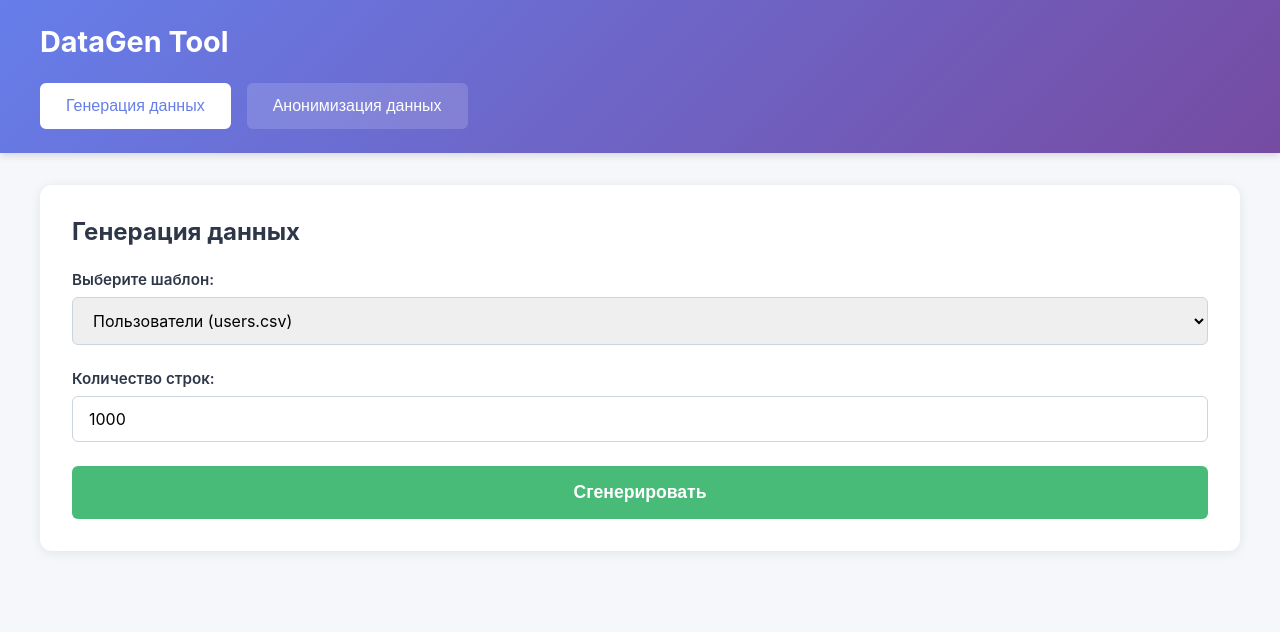
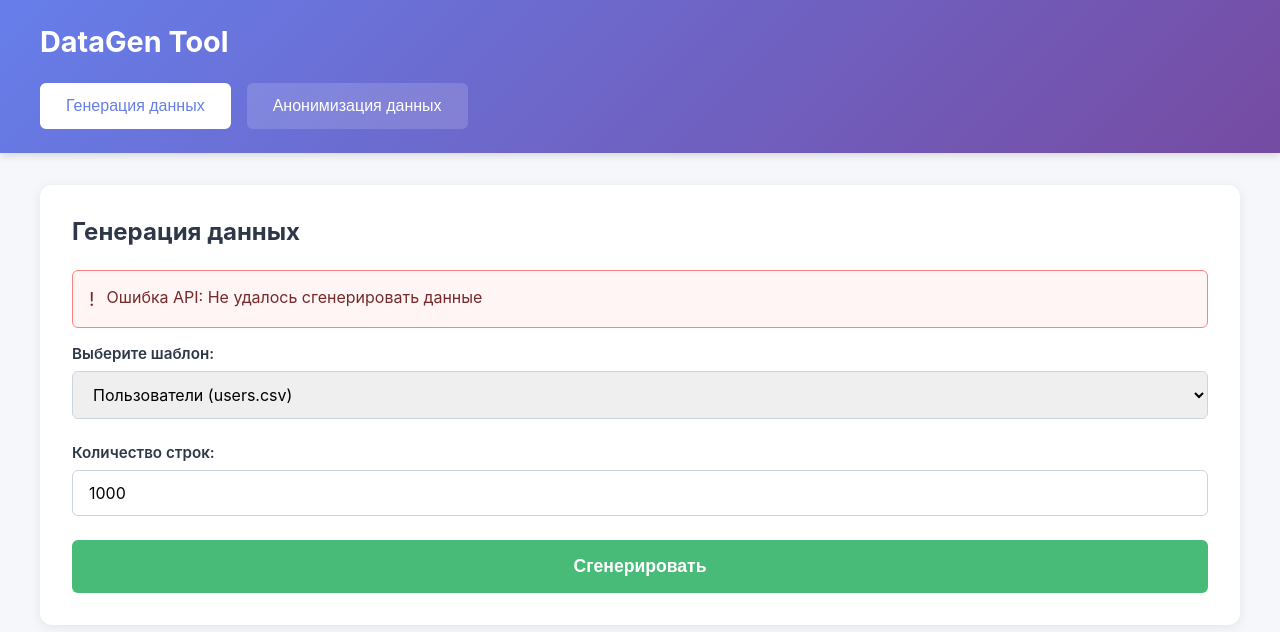
Before and after one commit to TwoToTango123/IKAI-synthetic-data-generation-and-anonymization, a React (Vite) app in the folder frontend/: page / in a window 1280 px wide. Both pictures are taken after a click on the button "Сгенерировать". Shown: the top 632 px of the page. Built offline with nearby package versions, Linux system fonts and the light colour scheme; no server answers.

Commit message:
IKAI-27: Add basic API error handling UI

```diff
--- a/frontend/src/pages/Anonymize.jsx
+++ b/frontend/src/pages/Anonymize.jsx
@@ -5,14 +5,20 @@ import { anonymizeData } from '../services/api'
 function Anonymize() {
   const [file, setFile] = useState(null)
   const [loading, setLoading] = useState(false)
+  const [error, setError] = useState('')
 
   const handleFileUpload = (uploadedFile) => {
     setFile(uploadedFile)
+    setError('')
   }
 
   const handleAnonymize = async () => {
-    if (!file) return
+    if (!file) {
+      setError('Пожалуйста, загрузите CSV файл')
+      return
+    }
 
+    setError('')
     setLoading(true)
     try {
       const formData = new FormData()
@@ -28,7 +34,8 @@ function Anonymize() {
       window.URL.revokeObjectURL(url)
       document.body.removeChild(link)
     } catch (err) {
-      console.error('Anonymize API error:', err)
+      const message = err?.message || 'Не удалось обработать файл'
+      setError(`Ошибка API: ${message}`)
     } finally {
       setLoading(false)
     }
@@ -37,6 +44,13 @@ function Anonymize() {
   return (
     <div className="container">
       <h1 className="section-title">Анонимизация данных</h1>
+
+      {error && (
+        <div className="alert alert-error">
+          <span className="alert-icon">!</span>
+          <div>{error}</div>
+        </div>
+      )}
 
       {!file && <FileUpload onFileUpload={handleFileUpload} />}
 
--- a/frontend/src/pages/Generate.jsx
+++ b/frontend/src/pages/Generate.jsx
@@ -5,8 +5,10 @@ function Generate() {
   const [template, setTemplate] = useState('users')
   const [rows, setRows] = useState(1000)
   const [loading, setLoading] = useState(false)
+  const [error, setError] = useState('')
 
   const handleGenerateClick = async () => {
+    setError('')
     setLoading(true)
     try {
       const payload = {
@@ -23,7 +25,8 @@ function Generate() {
       window.URL.revokeObjectURL(url)
       document.body.removeChild(link)
     } catch (err) {
-      console.error('Generate API error:', err)
+      const message = err?.message || 'Не удалось сгенерировать данные'
+      setError(`Ошибка API: ${message}`)
     } finally {
       setLoading(false)
     }
@@ -32,6 +35,13 @@ function Generate() {
   return (
     <div className="container">
       <h1 className="section-title">Генерация данных</h1>
+
+      {error && (
+        <div className="alert alert-error">
+          <span className="alert-icon">!</span>
+          <div>{error}</div>
+        </div>
+      )}
 
       <div className="form-group">
         <label className="form-label">Выберите шаблон:</label>
```
